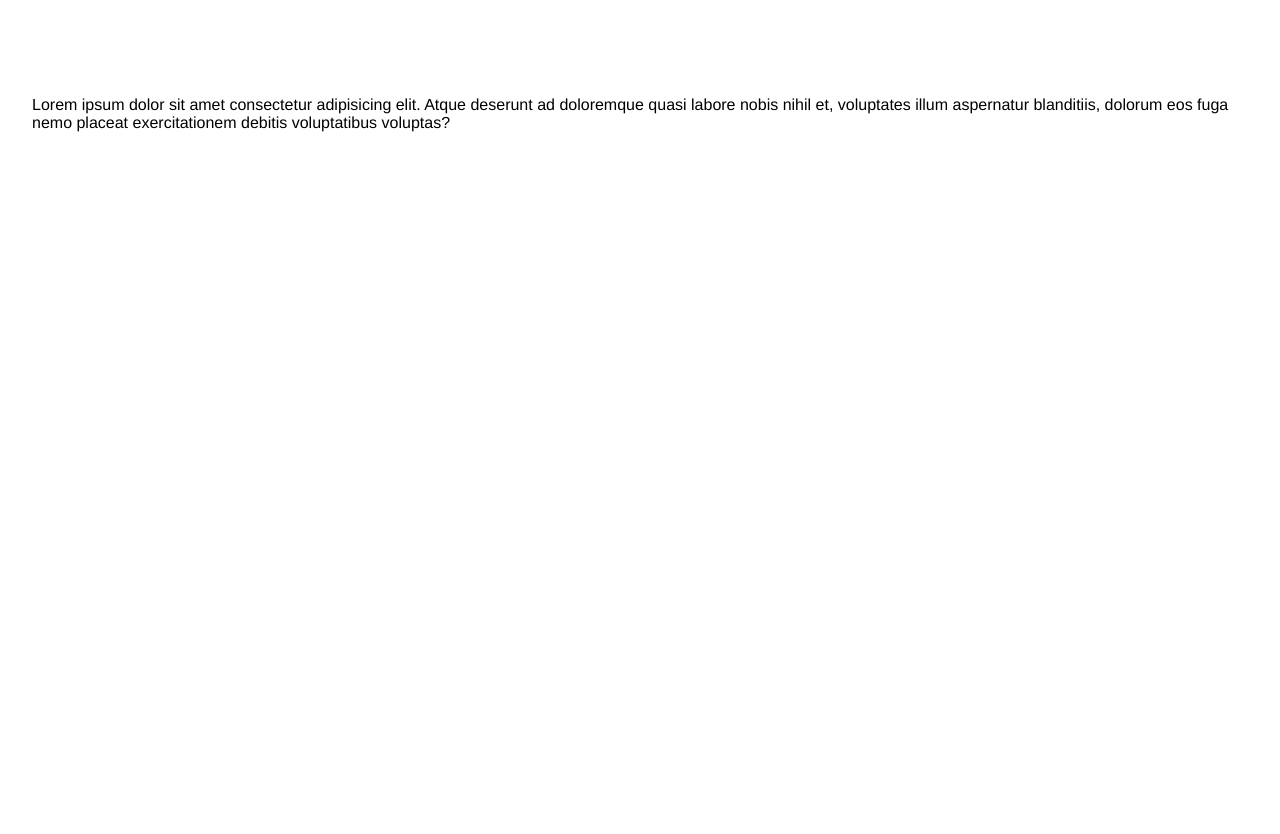
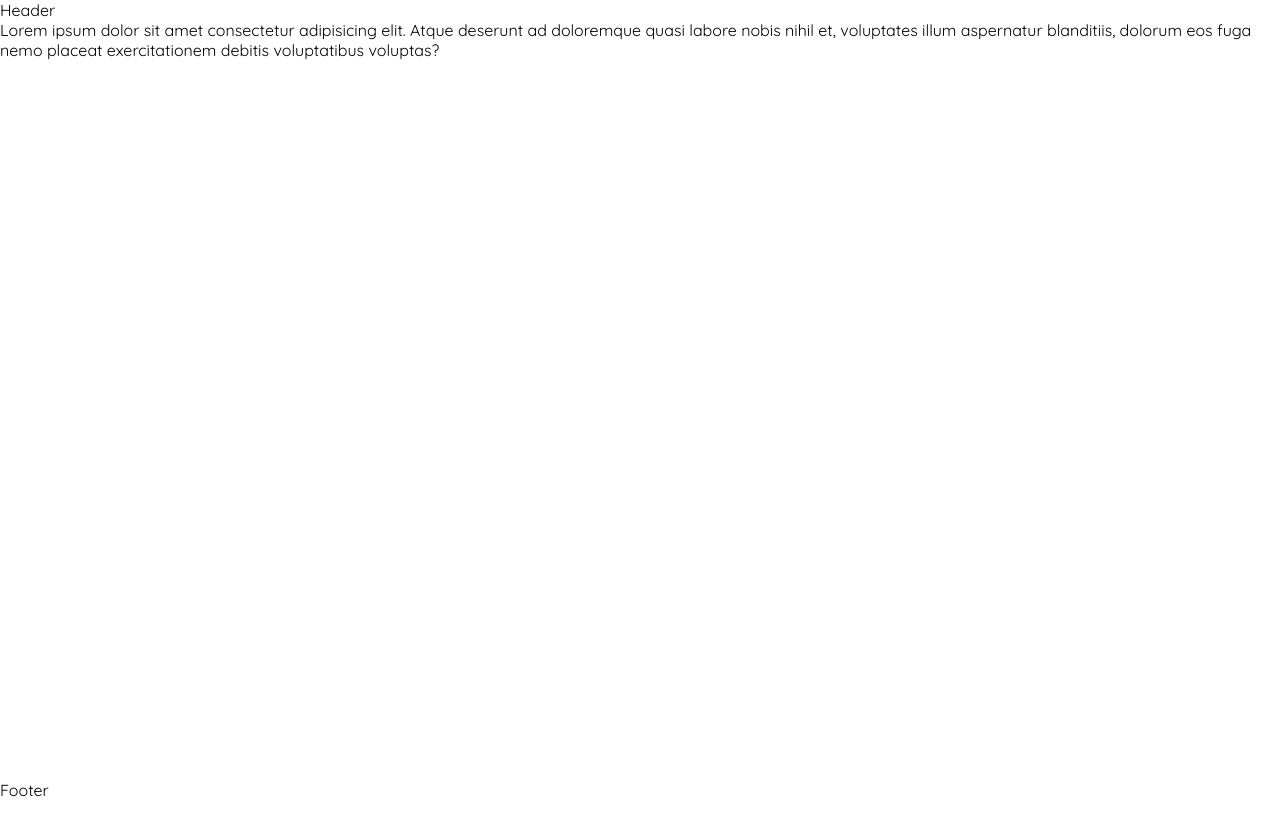
Before and after one commit to szk-mrk929/cooltix-frontend-challenge, a Next.js app: page / in a window 1280 px wide. Shown: the top 834 px of the page. After the commit the page ends 800 px from the top, so only its background shows below. Built offline with nearby package versions, Linux system fonts and the light colour scheme.

Commit message:
improvement: bare minimum layout components implemented

```diff
--- /dev/null
+++ b/src/components/Footer.tsx
@@ -0,0 +1,5 @@
+function Footer() {
+  return <footer>Footer</footer>;
+}
+
+export default Footer;
--- /dev/null
+++ b/src/components/Header.tsx
@@ -0,0 +1,5 @@
+function Header() {
+  return <nav>Header</nav>;
+}
+
+export default Header;
--- /dev/null
+++ b/src/components/Layout.tsx
@@ -0,0 +1,30 @@
+import Footer from '@@components/Footer';
+import Header from '@@components/Header';
+import styled from '@emotion/styled';
+import type { ComponentProps } from 'react';
+
+/**
+ * Types
+ */
+type LayoutProps = ComponentProps<'div'>;
+
+const LayoutRoot = styled.div`
+  display: grid;
+  min-height: 100dvh;
+  grid-template-rows: auto 1fr auto;
+`;
+
+/**
+ * Component: Layout
+ */
+function Layout({ className, children, ...props }: LayoutProps) {
+  return (
+    <LayoutRoot className={className} {...props}>
+      <Header />
+      {children}
+      <Footer />
+    </LayoutRoot>
+  );
+}
+
+export default Layout;
--- /dev/null
+++ b/src/libs/fonts.ts
@@ -0,0 +1,10 @@
+import { Quicksand } from 'next/font/google';
+
+// Font: Quicksand
+export const quicksand = Quicksand({
+  display: 'swap',
+  subsets: ['latin'],
+  weight: ['300', '400', '500', '600', '700'],
+  fallback: ['system-ui', 'Arial', 'sans-serif'],
+  variable: '--font-quicksand',
+});
--- a/src/pages/_app.tsx
+++ b/src/pages/_app.tsx
@@ -1,7 +1,9 @@
+import Layout from '@@components/Layout';
 import { GlobalStyles } from '@@styles/globals';
 import createCache from '@emotion/cache';
 import { CacheProvider } from '@emotion/react';
 import type { AppProps } from 'next/app';
+import Head from 'next/head';
 
 /**
  * Emotion cache
@@ -14,8 +16,15 @@ const cache = createCache({ key: 'next' });
 export default function App({ Component, pageProps }: AppProps) {
   return (
     <CacheProvider value={cache}>
+      <Head>
+        <meta name="description" content="Made for Cooltix" />
+        <meta name="viewport" content="width=device-width, initial-scale=1" />
+        <link rel="icon" href="/favicon.ico" />
+      </Head>
       {GlobalStyles}
-      <Component {...pageProps} />
+      <Layout>
+        <Component {...pageProps} />
+      </Layout>
     </CacheProvider>
   );
 }
--- a/src/pages/index.tsx
+++ b/src/pages/index.tsx
@@ -5,9 +5,6 @@ export default function Home() {
     <>
       <Head>
         <title>Cooltix</title>
-        <meta name="description" content="Made for Cooltix" />
-        <meta name="viewport" content="width=device-width, initial-scale=1" />
-        <link rel="icon" href="/favicon.ico" />
       </Head>
       <main>
         Lorem ipsum dolor sit amet consectetur adipisicing elit. Atque deserunt ad doloremque quasi labore nobis nihil et, voluptates illum aspernatur
--- a/src/styles/globals.tsx
+++ b/src/styles/globals.tsx
@@ -1,3 +1,4 @@
+import { quicksand } from '@@libs/fonts';
 import { Global, css } from '@emotion/react';
 
 export const GlobalStyles = (
@@ -5,10 +6,13 @@ export const GlobalStyles = (
     styles={css`
       html,
       body {
-        padding: 3rem 1rem;
         margin: 0;
-        min-height: 100%;
-        font-family: Helvetica, Arial, sans-serif;
+        font-family: ${quicksand.style.fontFamily}, Helvetica, Arial, sans-serif;
+      }
+
+      :root {
+        --color-gray-1: #f5f5f5;
+        --color-gray-2: #d8d8d8;
       }
     `}
   />
```
